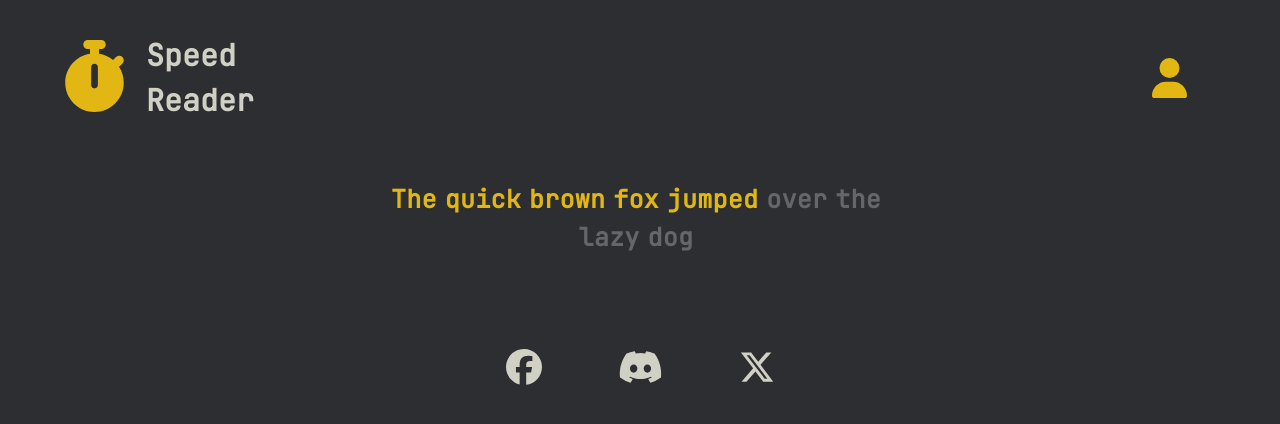
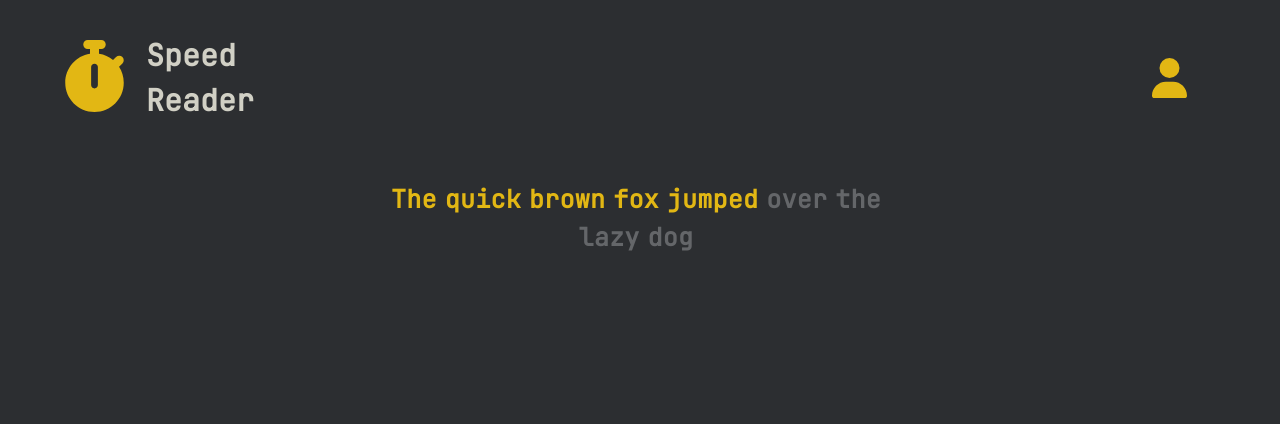
Before and after one commit to mithun-sri/speed-reader, a React (Create React App) app in the folder frontend/: page /mode-1-game in a window 1280 px wide. Shown: the top 424 px of the page. Built offline with nearby package versions, Linux system fonts and the light colour scheme; no server answers.

Commit message:
[cyw321/#56] Remove footer in standard game view

```diff
--- a/frontend/src/views/StandardMode/StandardMode.tsx
+++ b/frontend/src/views/StandardMode/StandardMode.tsx
@@ -1,5 +1,4 @@
 import Header from "../../components/Header/Header";
-import Footer from "../../components/Footer/Footer";
 import CountdownComponent from "../../components/Counter/Counter";
 import { STANDARD_MODE_1 } from "../../common/constants";
 import JetBrainsMonoText from "../../components/Text/TextComponent";
@@ -72,7 +71,6 @@ const StandardModeGameView: React.FC<{
       ) : (
         countdownComp
       )}
-      <Footer />
     </Box>
   );
 };
```
